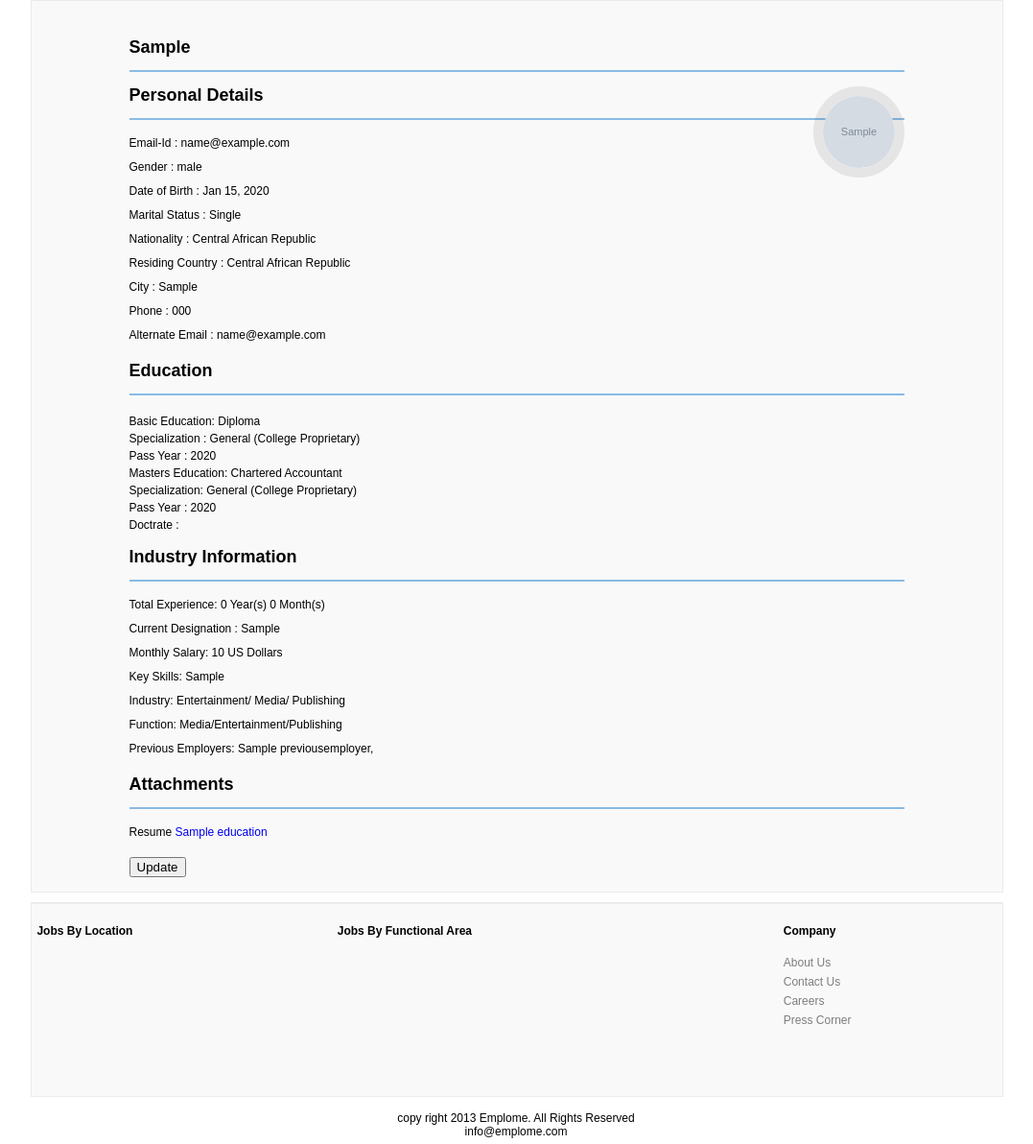
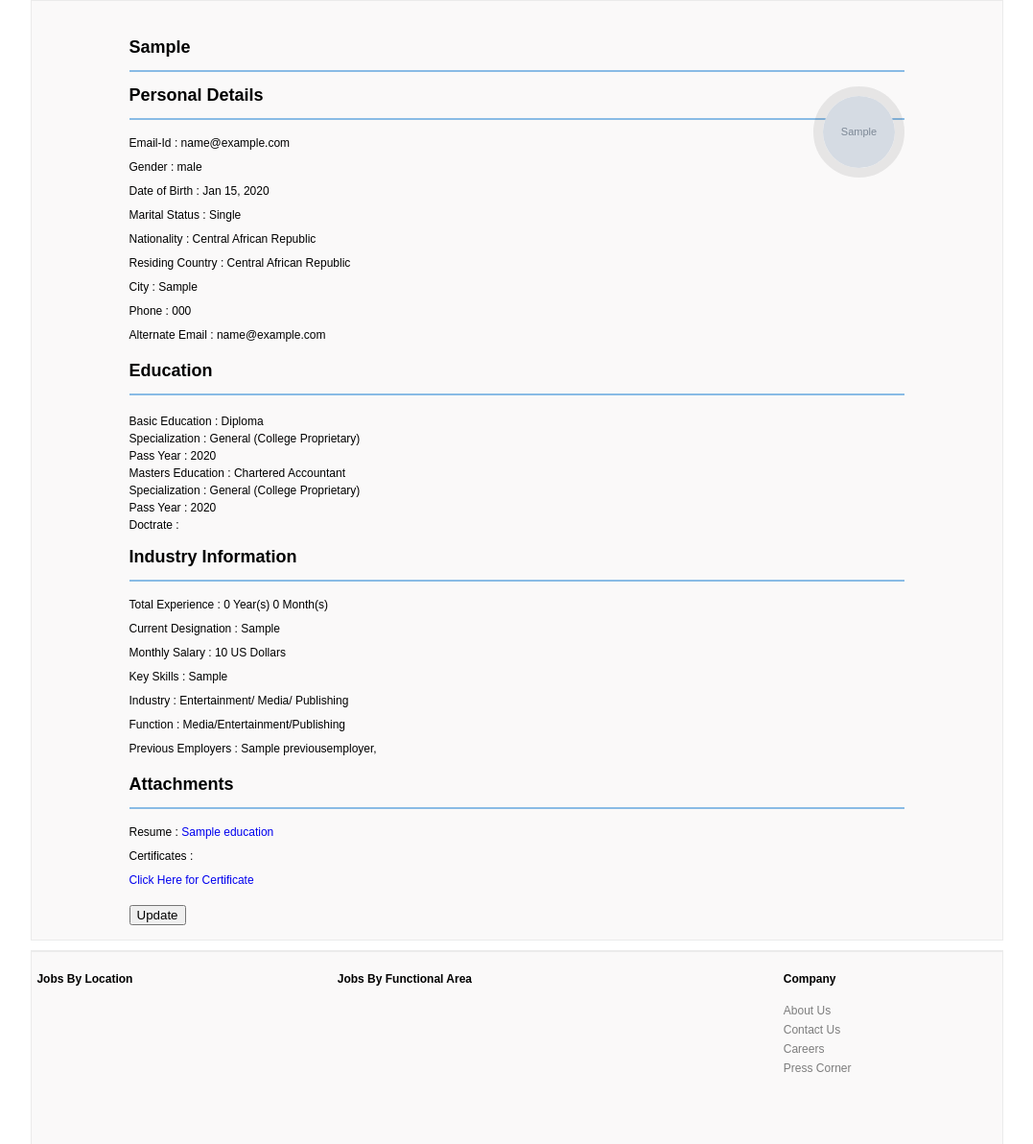
Before and after one commit to technomicssolutions/emplome, a Django app: page /view_cv/1/ in a window 1280 px wide. Shown: the part 219-1411 px from the top of the page at 96% size, without its empty margins (102-1179 px from the left). Run offline with Django 3.2, Linux system fonts and the light colour scheme; a user stored in the database is signed in; tables that the repository leaves empty hold one stand-in row (values such as "Sample post"); grey boxes marked "Sample" are stand-in pictures; data that the repository does not hold is empty; some libraries are stand-ins or nearby versions.

Commit message:
More Certificates added

```diff
--- a/emplome/web/admin.py
+++ b/emplome/web/admin.py
@@ -19,3 +19,4 @@ admin.site.register(SuccessStory)
 admin.site.register(Recommendation)
 admin.site.register(PreviousEmployer)
 admin.site.register(Doctorate)
+admin.site.register(Certificates)
--- a/emplome/web/models.py
+++ b/emplome/web/models.py
@@ -857,7 +857,7 @@ SPECIALIZATION = (
     ('Welding Technology', 'Welding Technology'),
     ('Architecture', 'Architecture'),
     ('Arabic', 'Arabic'),
-    ('Arts&Humanities', 'Arts&Humanities'),
+    ('Arts & Humanities', 'Arts & Humanities'),
     ('Communication', 'Communication'),
     ('Economics', 'Economics'),
     ('English', 'English'),
@@ -1090,8 +1090,8 @@ class Doctorate(models.Model):
 class Certificates(models.Model):
     certificate_name = models.FileField(upload_to = "uploads/certificates/", null=True, blank=True)
 
-    def __unicode__(self):
-        return self.certificate_name
+    # def __unicode__(self):
+    #     return self.certificate_name
 
 
 class Education(models.Model):
--- a/emplome/web/static/js/angular_app/controllers.js
+++ b/emplome/web/static/js/angular_app/controllers.js
@@ -1691,8 +1691,8 @@ function JobSeekerController($scope, $element, $http, $timeout) {
     $scope.error_flag = false;
     $scope.error_message = '';
 
-    $scope.certificate_img = {};
-    $scope.certificate_img.src = "";
+    // $scope.certificate_img = {};
+    // $scope.certificate_img.src = "";
 
     $scope.photo_img = {};
     $scope.photo_img.src = "";
@@ -1757,6 +1757,10 @@ function JobSeekerController($scope, $element, $http, $timeout) {
         {'name': ''},
     ]
 
+    $scope.certificate = [
+        {'certificate': ''},
+    ]
+
     $scope.init = function(csrf_token, user_id, profile_edit) {
         $scope.csrf_token = csrf_token;
         $scope.user_id = user_id;
@@ -1781,6 +1785,7 @@ function JobSeekerController($scope, $element, $http, $timeout) {
             $http.get('/profile/details/'+$scope.user_id+'/').success(function(data)
             {
                 $scope.seeker = data.seeker[0];
+                $scope.seeker1 = data.seeker1[0];
                 $('#dob').val($scope.seeker.dob);
                 // console.log($scope.seeker.years);
                 if ($scope.seeker.pass_year_masters == null) {
@@ -1842,12 +1847,23 @@ function JobSeekerController($scope, $element, $http, $timeout) {
                         $scope.doctorate[i].name = $scope.seeker.doctrate[i].doctorate;
                     }
                 }
+
+                if ($scope.seeker1.certificate_file) {
+                    if($scope.seeker1.certificate_file.length > 1){
+                        for(var i=1; i < $scope.seeker1.certificate_file.length; i++){
+                            $scope.certificate_file.push({'certificate': ''});
+                        }
+                    }
+                    for(var i=0; i< $scope.seeker1.certificate_file.length; i++) {
+                        $scope.certificate_file[i].certificate = $scope.seeker1.certificate_file[i].certificate_name;
+                    }
+                }
                 if($scope.seeker.salary == null) {
                   $scope.seeker.salary = '';
                 }
-                console.log($scope.seeker.basic_specialization);
-                console.log($scope.seeker.master_specialization);
-                $scope.seeker1 = data.seeker1[0];
+                // console.log($scope.seeker.basic_specialization);
+                // console.log($scope.seeker.master_specialization);
+
                 $scope.seeker.id = $scope.user_id;
                 // console.log($scope.seeker.years);
             }).error(function(data, status)
@@ -2034,9 +2050,10 @@ function JobSeekerController($scope, $element, $http, $timeout) {
             $scope.error_message = '';
             $scope.seeker.previous_company = JSON.stringify($scope.employers);
             $scope.seeker.doctrate = JSON.stringify($scope.doctorate);
-
+            $scope.seeker1.certificate_name = JSON.stringify($scope.certificate_name);
             params = {
                 'seeker':angular.toJson($scope.seeker),
+                'seeker1':angular.toJson($scope.seeker1),
                 "csrfmiddlewaretoken" : $scope.csrf_token,
             }
             var fd = new FormData();
@@ -2093,7 +2110,7 @@ function JobSeekerController($scope, $element, $http, $timeout) {
 
 
             var file = $scope.photo_img.src;
-            var file = $scope.certificate_img.src;
+            // var file = $scope.certificate_img.src;
             params = {
                 'seeker1':angular.toJson($scope.seeker1),
                 'user_id': $scope.user_id,
--- a/emplome/web/templates/applied_jobs.html
+++ b/emplome/web/templates/applied_jobs.html
@@ -58,7 +58,7 @@
         <div class="pagination">
             <span class="step-links">
                 {% if applied_jobs.has_previous %}
-                    <a href="?page={{ applied_jobs.previous_page_number }}" >Previous</a>
+                    <a href="?page={{ applied_jobs.previous_page_number }}"> Previous</a>
                 {% endif %}
 
                 <span class="current">
--- a/emplome/web/templates/job_seeker_registration_more_info.html
+++ b/emplome/web/templates/job_seeker_registration_more_info.html
@@ -55,7 +55,7 @@
 
 		<div class="formrow" ng-repeat="file_name in certificate_file">
 			<label>Attach Computer Education Certificates</label>
-            <input class="file_picker" id="certificate_file_[[$index]]" type="file" fileread="file_name.certificate_attachment.src"/>
+            <input class="file_picker" id="certificate_file_[[$index]]" type="file" name="certificate_name" fileread="file_name.certificate_attachment.src"/>
             <input type="hidden" ng-model="file_name.certificate_attachment.src" >
 
             <a id="remove_file_link_[[$index]]" ng-show="file_name.certificate_attachment.src" href="" ng-click="remove_certificate_files(file_name)" >Remove Attachment</a>
--- a/emplome/web/templates/login_job_seeker.html
+++ b/emplome/web/templates/login_job_seeker.html
@@ -20,7 +20,7 @@
 	<h4>User Login</h4>
 	<form name="" method="post" action="{% url 'login' %}">
 		{% csrf_token %}
-		<input type="hidden" value="{{next}}" name="next">
+		<input type="hidden" value="{{job_id}}" name="job_id">
 		<div class="login_details">
 			<div class="control">
 				<label > Email</label>
--- a/emplome/web/templates/view_cv.html
+++ b/emplome/web/templates/view_cv.html
@@ -11,6 +11,7 @@
 			<div id="job_description_text">
 				<h2>{{profile.user.first_name}}</h2>
 			</div>
+			<!-- <div id="job_description_text"> -->
 				<div id="user-image">
 					<div class="rounded_photo" id="profile_image">
 						{% if profile.jobseekerprofile_set.all.0.photo %}
@@ -28,9 +29,12 @@
 			        </div>
 		       	</div>
 
+		    <!-- </div> -->
+
 			<div id="job_description_text">
 				<h2>Personal Details</h2>
 			</div>
+
 			<p id="personal_details">
 				<!-- Name : {{profile.user.first_name}} <br/> -->
 				Email-Id : {{profile.user.email}} <br/>
@@ -50,13 +54,12 @@
 			</div>
 			<div><br>
 				<span>
-					Basic Education: {{profile.jobseekerprofile_set.all.0.education.basic_edu}}<br/>
+					Basic Education : {{profile.jobseekerprofile_set.all.0.education.basic_edu}}<br/>
 					Specialization : {{profile.jobseekerprofile_set.all.0.education.basic_edu_specialization}}<br/>
 					Pass Year : {{profile.jobseekerprofile_set.all.0.education.pass_year_basic}}<br/>
-					Masters Education: {{profile.jobseekerprofile_set.all.0.education.masters}}<br/>
-					Specialization: {{profile.jobseekerprofile_set.all.0.education.masters_specialization}}<br/>
+					Masters Education : {{profile.jobseekerprofile_set.all.0.education.masters}}<br/>
+					Specialization : {{profile.jobseekerprofile_set.all.0.education.masters_specialization}}<br/>
 					Pass Year : {{profile.jobseekerprofile_set.all.0.education.pass_year_masters}}<br/>
-
 					Doctrate :
 					{% for doctrate in profile.jobseekerprofile_set.all.0.education.doctrate.all %}
 
@@ -70,14 +73,14 @@
 			</div>
 			<p id="personal_details">
 
-				Total Experience: {{profile.jobseekerprofile_set.all.0.employment.exp_yrs}} Year(s) {{profile.jobseekerprofile_set.all.0.employment.exp_mnths}} Month(s)<br/>
+				Total Experience : {{profile.jobseekerprofile_set.all.0.employment.exp_yrs}} Year(s) {{profile.jobseekerprofile_set.all.0.employment.exp_mnths}} Month(s)<br/>
 				Current Designation : {{profile.jobseekerprofile_set.all.0.employment.designation}} <br/>
-				Monthly Salary: {{profile.jobseekerprofile_set.all.0.employment.salary}}
+				Monthly Salary : {{profile.jobseekerprofile_set.all.0.employment.salary}}
 				{{profile.jobseekerprofile_set.all.0.employment.currency}}<br/>
-				Key Skills: {{profile.jobseekerprofile_set.all.0.employment.skills}}<br/>
-				Industry: {{profile.jobseekerprofile_set.all.0.employment.curr_industry}}<br/>
-				Function: {{profile.jobseekerprofile_set.all.0.employment.function}}<br/>
-				Previous Employers:
+				Key Skills : {{profile.jobseekerprofile_set.all.0.employment.skills}}<br/>
+				Industry : {{profile.jobseekerprofile_set.all.0.employment.curr_industry}}<br/>
+				Function : {{profile.jobseekerprofile_set.all.0.employment.function}}<br/>
+				Previous Employers :
 				{% for previous_employer in profile.jobseekerprofile_set.all.0.employment.previous_employer.all %}
 					{{previous_employer.previous_employer_name}},
 				{% endfor %}
@@ -89,17 +92,17 @@
 			</div>
 			<p id="personal_details">
 				{% if profile.jobseekerprofile_set.all.0.education.resume %}
-					Resume
+					Resume :
 					<a href="/site_media/{{profile.jobseekerprofile_set.all.0.education.resume.name}}">{{profile.jobseekerprofile_set.all.0.education.resume_title}} </a><br/>
 				{% else %}
 					<textarea readonly>{{profile.jobseekerprofile_set.all.0.education.resume_text}}</textarea><br/>
 				{% endif %}
-				<!-- {% if profile.jobseekerprofile_set.all.0.education.certificate %}
-					Certificates
+				<!-- {% if profile.jobseekerprofile_set.all.0.education.certificate %} -->
+					Certificates :<br/>
 					{% for certificate in profile.jobseekerprofile_set.all.0.education.certificate.all %}
-						<a href="/site_media/{{certificate.certificate_name}}"> </a><br/>
+						<a href="/site_media/{{certificate.certificate_name}}"> Click Here for Certificate</a><br/>
 
-					{% endfor %} -->
+					{% endfor %}
 
 					<!-- <a href="/site_media/{{profile.jobseekerprofile_set.all.0.education.certificate}}">Certificate </a><br/> -->
 				<!-- {% endif %} -->
--- a/emplome/web/views.py
+++ b/emplome/web/views.py
@@ -121,9 +121,12 @@ class LoginView(View):
     def get(self, request, *args, **kwargs):
         context = {}
         next_url = request.GET.get('next', '')
-        context = {
-            'next': next_url,
-        }
+        name_of_url = next_url.split("/")
+        job_id = name_of_url[2]
+        if name_of_url[1] == 'apply':
+            context.update({
+                'job_id': job_id,
+        })
         return render(request, 'login_job_seeker.html', context)
 
     def post(self, request, *args, **kwargs):
@@ -155,6 +158,8 @@ class LoginView(View):
 
                 return HttpResponseRedirect(reverse('profile',args=[user.id]))
             else:
+                if request.POST['job_id'] is not None:
+                    return HttpResponseRedirect(reverse('apply_jobs',args=[request.POST['job_id']]))
                 return HttpResponseRedirect(reverse('view_cv',args=[user.id]))
         else:
             context = {
@@ -407,9 +412,9 @@ class JobSeekerRegistrationMoreInfo(View):
             jobseeker.photo = photo
         jobseeker.save()
         education = jobseeker.education
-        certificate = request.FILES.get('certificate_img', '')
-        if certificate:
-            education.certificate = certificate
+        # certificate = request.FILES.get('certificate_img', '')
+        # if certificate:
+        #     education.certificate = certificate
 
         education.resume_title = seeker1['resume_title']
 
@@ -425,18 +430,17 @@ class JobSeekerRegistrationMoreInfo(View):
 
         no_of_attachment_files = request.POST['certificate_attachment_length']
         i = 0
+        if no_of_attachment_files > 0:
+            education.certificate.clear()
         for i in range(int(no_of_attachment_files)):
             file_name = 'certificate_attachment' + str(i)
             certificate_attachment_file = request.FILES.get(file_name,'')
             if certificate_attachment_file:
-                print certificate_attachment_file
                 certificates = Certificates()
-                print 'HI'
-                certificates.certificate_attachment = certificate_attachment_file
+                certificates.certificate_name = certificate_attachment_file
                 certificates.save()
                 education.certificate.add(certificates)
                 education.save()
-                # estoppelcertificate.guarantor_attachment.add(guarantorattachment)
             else:
                 pass
 
@@ -681,6 +685,7 @@ class GetProfileDetails(View):
         ctx_recruiter = []
         ctx_doctorate = []
         ctx_previous_company = []
+        ctx_certificate = []
         education = []
         employment = []
         jobseeker = []
@@ -701,6 +706,11 @@ class GetProfileDetails(View):
                     for employer in jobseeker.employment.previous_employer.all():
                         ctx_previous_company.append({
                             'employer': employer.previous_employer_name,
+                        })
+                if jobseeker.education.certificate.all().count() > 0:
+                    for certificate in jobseeker.education.certificate.all():
+                        ctx_certificate.append({
+                            'certificate': certificate.certificate_name.name,
                         })
 
                 ctx_seeker.append ({
@@ -730,14 +740,16 @@ class GetProfileDetails(View):
                     'master_specialization': jobseeker.education.masters_specialization if jobseeker.education else '' ,
                     'pass_year_masters': jobseeker.education.pass_year_masters if jobseeker.education else '' ,
                     'doctrate': ctx_doctorate,
+
                 })
 
                 ctx_seeker1.append({
                     'resume_title': jobseeker.education.resume_title if jobseeker.education else '' ,
                     'resume_text': jobseeker.education.resume_text if jobseeker.education else '' ,
                     'resume': jobseeker.education.resume.name if jobseeker.education else '' ,
-                    # 'certificate_img': jobseeker.education.certificate.name if jobseeker.education else '',
                     'profile_photo': jobseeker.photo.name if jobseeker else '',
+                    'certificate_name': ctx_certificate,
+
                 })
             else:
                 if userprofile.recruiterprofile_set.all().count() > 0:
```
Lines whose indentation alone changed are shown as unchanged.
